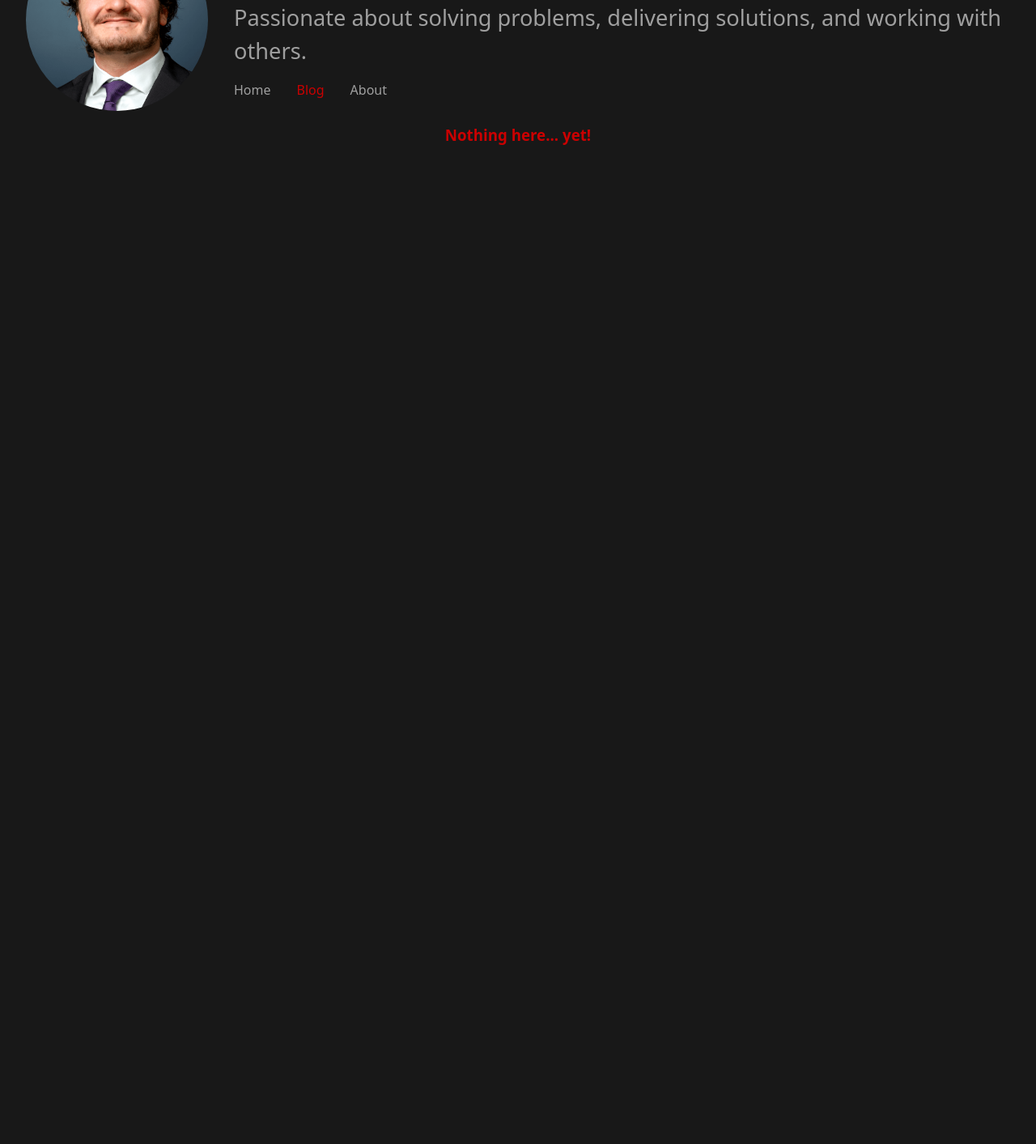
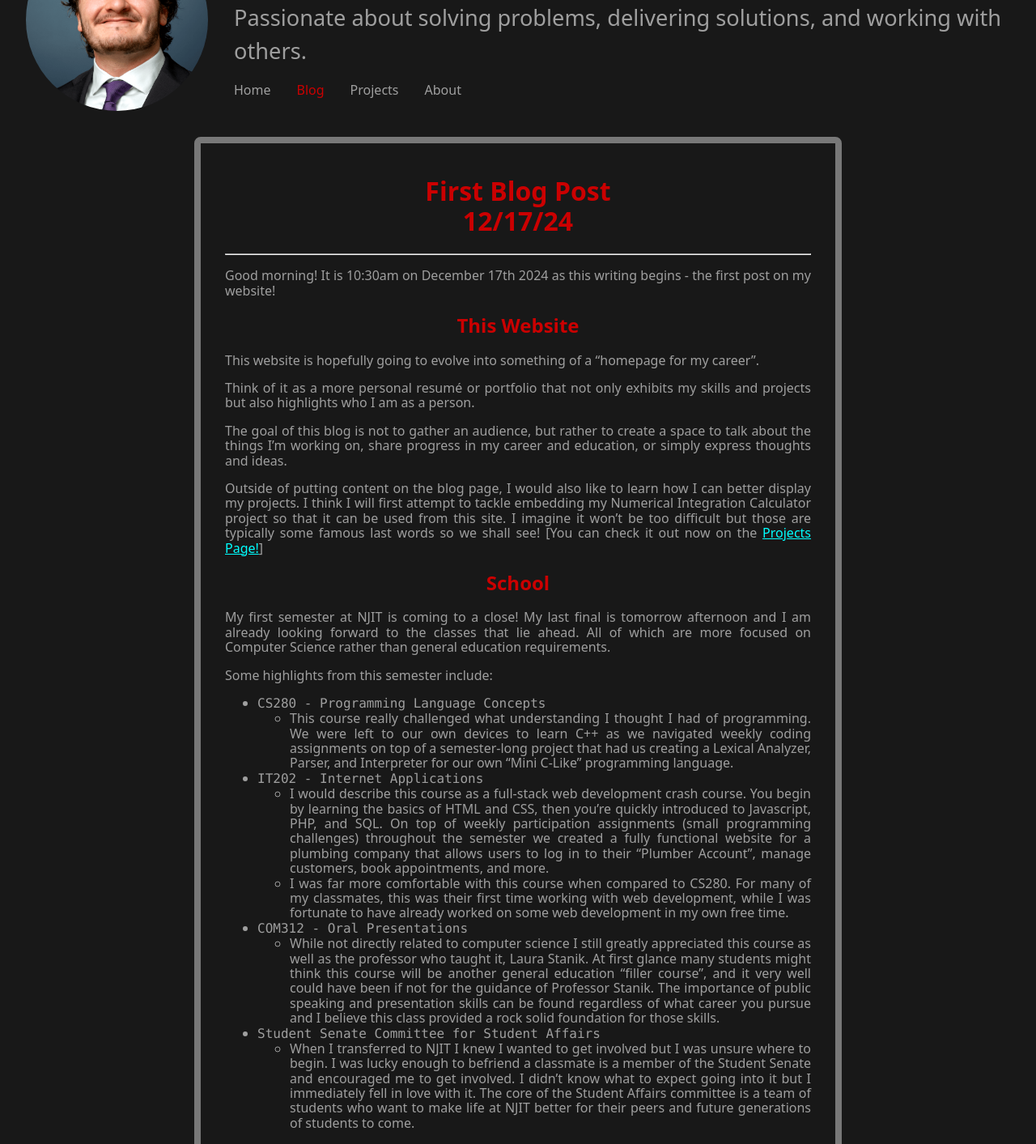
Before and after one commit to declanblanc/DeclansDigitalDevelopment, a Vue app: page /blog in a window 1280 px wide. Shown: the part 120-1533 px from the top of the page at 81% size. Before the commit the page ends 800 px from the top, so only its background shows below. Built offline with nearby package versions, Linux system fonts and the light colour scheme.

Commit message:
Added first blog post and projects page

```diff
--- a/src/App.vue
+++ b/src/App.vue
@@ -4,6 +4,7 @@ import HelloWorld from './components/HelloWorld.vue'
 </script>
 
 <template>
+  <div id="header-container">
     <header>
       <img
         alt="My Profile Photo"
@@ -12,16 +13,17 @@ import HelloWorld from './components/HelloWorld.vue'
         width="225"
         height="225"
       />
-
       <div class="wrapper">
         <HelloWorld msg="Declan Blanchard" />
         <nav>
           <RouterLink to="/">Home</RouterLink>
           <RouterLink to="/blog">Blog</RouterLink>
+          <RouterLink to="/projs">Projects</RouterLink>
           <RouterLink to="/about">About</RouterLink>
         </nav>
       </div>
     </header>
+  </div>
   <div id="routView">
     <RouterView />
   </div>
@@ -29,15 +31,27 @@ import HelloWorld from './components/HelloWorld.vue'
 
 <style scoped>
 header {
+  /* width: 80vw; */
   line-height: 1.5;
   max-height: 100vh;
+  display: flex;
+  flex-direction: column;
+  align-items: center;
+}
+
+#header-container {
+  display: flex;
+  align-items: center;
 }
 
 #routView {
+  /* width: 80vw; */
   margin: 0;
   padding: 0;
   display: flex;
+  flex-direction: column;
   justify-content: center;
+  align-items: center;
 }
 .profile-photo {
   border-radius: 180px;
--- /dev/null
+++ b/src/components/blogs/Dec1724.vue
@@ -0,0 +1,127 @@
+<script setup>
+import { RouterLink, RouterView } from 'vue-router'
+</script>
+
+<template>
+  <h1 id="blog-">
+    First Blog Post <br />
+    12/17/24
+  </h1>
+  <hr />
+  <p>
+    Good morning! It is 10:30am on December 17th 2024 as this writing begins -
+    the first post on my website!
+  </p>
+  <h2 id="this-website">This Website</h2>
+  <p>
+    This website is hopefully going to evolve into something of a “homepage for
+    my career”.
+  </p>
+  <p>
+    Think of it as a more personal resumé or portfolio that not only exhibits my
+    skills and projects but also highlights who I am as a person.
+  </p>
+  <p>
+    The goal of this blog is not to gather an audience, but rather to create a
+    space to talk about the things I’m working on, share progress in my career
+    and education, or simply express thoughts and ideas.
+  </p>
+  <p>
+    Outside of putting content on the blog page, I would also like to learn how
+    I can better display my projects. I think I will first attempt to tackle
+    embedding my Numerical Integration Calculator project so that it can be used
+    from this site. I imagine it won’t be too difficult but those are typically
+    some famous last words so we shall see! [You can check it out now on the
+    <RouterLink to="/projs">Projects Page!</RouterLink>]
+  </p>
+  <h2 id="school">School</h2>
+  <p>
+    My first semester at NJIT is coming to a close! My last final is tomorrow
+    afternoon and I am already looking forward to the classes that lie ahead.
+    All of which are more focused on Computer Science rather than general
+    education requirements.
+  </p>
+  <p>Some highlights from this semester include:</p>
+  <ul>
+    <li>
+      <code>CS280 - Programming Language Concepts</code>
+      <ul>
+        <li>
+          This course really challenged what understanding I thought I had of
+          programming. We were left to our own devices to learn C++ as we
+          navigated weekly coding assignments on top of a semester-long project
+          that had us creating a Lexical Analyzer, Parser, and Interpreter for
+          our own “Mini C-Like” programming language.
+        </li>
+      </ul>
+    </li>
+    <li>
+      <code>IT202 - Internet Applications</code>
+      <ul>
+        <li>
+          I would describe this course as a full-stack web development crash
+          course. You begin by learning the basics of HTML and CSS, then you’re
+          quickly introduced to Javascript, PHP, and SQL. On top of weekly
+          participation assignments (small programming challenges) throughout
+          the semester we created a fully functional website for a plumbing
+          company that allows users to log in to their “Plumber Account”, manage
+          customers, book appointments, and more.
+        </li>
+        <li>
+          I was far more comfortable with this course when compared to CS280.
+          For many of my classmates, this was their first time working with web
+          development, while I was fortunate to have already worked on some web
+          development in my own free time.
+        </li>
+      </ul>
+    </li>
+    <li>
+      <code>COM312 - Oral Presentations</code>
+      <ul>
+        <li>
+          While not directly related to computer science I still greatly
+          appreciated this course as well as the professor who taught it, Laura
+          Stanik. At first glance many students might think this course will be
+          another general education “filler course”, and it very well could have
+          been if not for the guidance of Professor Stanik. The importance of
+          public speaking and presentation skills can be found regardless of
+          what career you pursue and I believe this class provided a rock solid
+          foundation for those skills.
+        </li>
+      </ul>
+    </li>
+    <li>
+      <code>Student Senate Committee for Student Affairs</code>
+      <ul>
+        <li>
+          When I transferred to NJIT I knew I wanted to get involved but I was
+          unsure where to begin. I was lucky enough to befriend a classmate is a
+          member of the Student Senate and encouraged me to get involved. I
+          didn’t know what to expect going into it but I immediately fell in
+          love with it. The core of the Student Affairs committee is a team of
+          students who want to make life at NJIT better for their peers and
+          future generations of students to come.
+        </li>
+      </ul>
+    </li>
+  </ul>
+  <p>
+    I wish I could say it was time to sit back enjoy winter break but I’ve
+    decided to keep up my positive momentum and take
+    <code>CS301 - Introduction to Data Science</code> during the winter
+    semester. It will be my first time taking a winter course and while it is a
+    bit intimidating but I’m confident I can get the work done.
+  </p>
+</template>
+<style scoped>
+h1,
+h2,
+h3 {
+  text-align: center;
+}
+
+a {
+  text-decoration: underline;
+  color: aqua;
+}
+</style>
--- a/src/router/index.js
+++ b/src/router/index.js
@@ -22,6 +22,11 @@ const router = createRouter({
       name: 'myblog',
       component: () => import('../views/BlogView.vue'),
     },
+    {
+      path: '/projs',
+      name: 'projects',
+      component: () => import('../views/ProjectsView.vue'),
+    },
   ],
 })
 
--- a/src/views/AboutView.vue
+++ b/src/views/AboutView.vue
@@ -1,16 +1,17 @@
 <template>
+  <div>
     <p>
       You can view the GitHub repository for this project
-    <a href="https://github.com/declanblanc/DeclansDigitalDevelopment">here</a>.
-
-    <br /><br />
-
+      <a href="https://github.com/declanblanc/DeclansDigitalDevelopment">here</a
+      >. <br /><br />
       If you have any questions or you're interested in working together, feel
       free to
       <a href="mailto:declanblanc@gmail.com">email me</a>, message me on
-    <a href="https://www.linkedin.com/in/declanblanc/">LinkedIn</a>, or contact
-    me via Discord <code>@declanblanc</code>
+      <a href="https://www.linkedin.com/in/declanblanc/">LinkedIn</a>, or
+      contact me via Discord <code>@declanblanc</code>
     </p>
+    <br />
+  </div>
 </template>
 
 <style scoped>
--- a/src/views/BlogView.vue
+++ b/src/views/BlogView.vue
@@ -1,7 +1,27 @@
-<script setup></script>
+<script setup>
+import Dec1724 from '@/components/blogs/Dec1724.vue'
+</script>
 
 <template>
-  <h3>Nothing here... yet!</h3>
+  <div class="blog-container">
+    <Dec1724 />
+  </div>
 </template>
 
-<style scoped></style>
+<style scoped>
+.blog-container {
+  text-align: justify;
+  text-justify: inter-cluster;
+  border: solid rgb(120, 120, 120) 8px;
+  border-radius: 8px;
+  width: 80vw;
+  padding: 20px 30px;
+  margin: 2rem 0;
+}
+
+@media (min-width: 1024px) {
+  .blog-container {
+    width: 800px;
+  }
+}
+</style>
--- a/src/views/HomeView.vue
+++ b/src/views/HomeView.vue
@@ -45,7 +45,7 @@ strong {
 }
 .ab-group {
   display: flex;
-  flex-direction: row;
+  flex-direction: column;
   align-items: center;
   justify-content: center;
   width: 50vw;
@@ -57,16 +57,18 @@ strong {
 .about {
   text-align: center;
   min-height: 80vh;
-  width: 50vw;
+  /* width: 50vw; */
   display: flex;
   align-items: center;
-
   flex-direction: column;
 }
-
-@media (max-width: 1000px) {
+@media (min-width: 1150px) {
+  .about {
+    width: 550px;
+  }
   .ab-group {
-    width: 80vw;
+    width: 650px;
+    flex-direction: row;
   }
 }
 
@@ -74,8 +76,5 @@ strong {
   .about {
     width: 80vw;
   }
-  .ab-group {
-    flex-direction: column;
-  }
 }
 </style>
--- a/src/views/ProjectsView.vue
+++ b/src/views/ProjectsView.vue
@@ -0,0 +1,62 @@
+<template>
+  <div class="proj-container">
+    <div class="proj-desc">
+      <p>
+        When I was attending Raritan Valley Community College taking Calculus 2
+        the legendary Professor Nikitovic challenged those of us pursuing
+        degrees in computer science to make a simple program that would perform
+        any one of the numerical integration methods that we had learned thus
+        far. I was motivated enough by the fact that we were promised extra
+        credit for completing this task, and I was doubly motivated by what I
+        saw as an opportunity to go above and beyond and make something outside
+        of my comfort zone.
+      </p>
+      <p>
+        This project uses vanilla HTML, CSS, and Javascript and was my first
+        time doing any sort of web development. I taught myself using videos
+        from
+        <a href="https://www.youtube.com/channel/UC4SVo0Ue36XCfOyb5Lh1viQ"
+          >Bro Code</a
+        >
+        on YouTube and was proud to present the results to my professor.
+      </p>
+    </div>
+    <div class="site-container">
+      <embed
+        src="https://declanblanc.github.io/numInt/"
+        id="numIntEmbed"
+        class="site-embed"
+      />
+    </div>
+  </div>
+</template>
+
+<style scoped>
+.proj-container {
+  text-align: justify;
+  text-justify: inter-cluster;
+  border: solid rgb(120, 120, 120) 8px;
+  border-radius: 8px;
+  width: 80vw;
+  padding: 20px 30px;
+  margin: 2rem 0;
+}
+.site-embed {
+  height: 800px;
+  width: 100%;
+}
+.site-container {
+  border: solid rgb(118, 118, 118) 10px;
+  border-radius: 16px;
+}
+p {
+  text-align: center;
+}
+code {
+  color: aqua;
+}
+a {
+  color: aqua;
+  text-decoration: underline;
+}
+</style>
```
Lines whose indentation alone changed are shown as unchanged.
